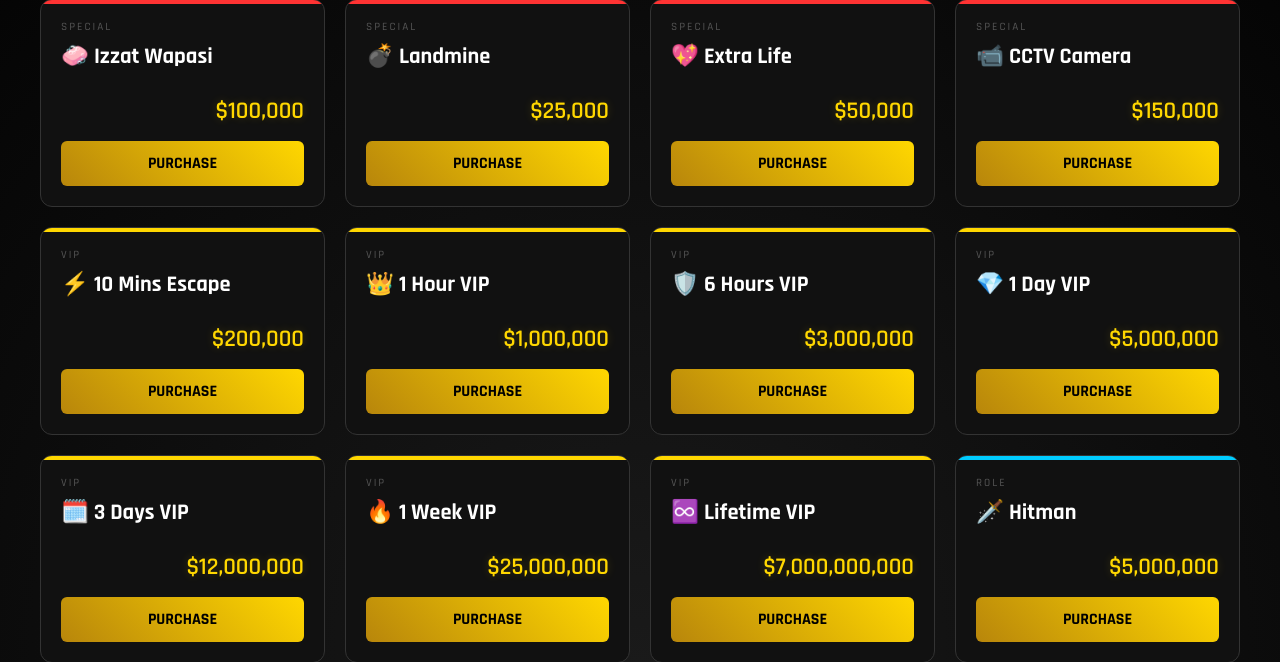
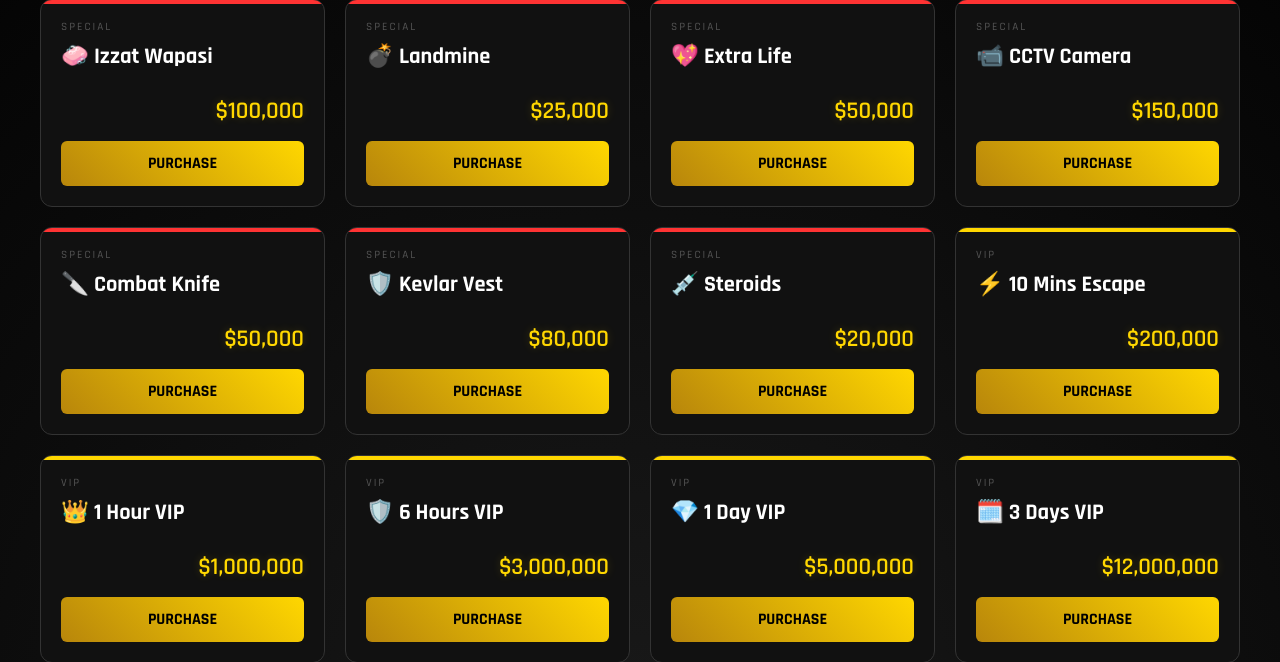
Before and after one commit to playpasscanada-ctrl/Testingbot, a Flask app: page / in a window 1280 px wide. Shown: the part 264-926 px from the top of the page. Run offline with Flask 3, Linux system fonts and the light colour scheme; parts of the project's set-up code (start-up, migrations or seed data) failed here and were passed over; some libraries are stand-ins or nearby versions.

Commit message:
Update index.html

```diff
--- a/templates/index.html
+++ b/templates/index.html
@@ -224,6 +224,11 @@
             {id: 'life', name: '💖 Extra Life', price: 50000, type: 'special'},
             {id: 'cctv', name: '📹 CCTV Camera', price: 150000, type: 'special'},
 
+            // Fight club section
+            {id: 'knife', name: '🔪 Combat Knife', price: 50000, type: 'special'},
+            {id: 'armor', name: '🛡️ Kevlar Vest', price: 80000, "type": "special"},
+            {id: 'steroids', name: '💉 Steroids', price: 20000, "type": "special"},
+
             // VIP
             {id: 'vip_10m', name: '⚡ 10 Mins Escape', price: 200000, type: 'vip'},
             {id: 'vip_1h', name: '👑 1 Hour VIP', price: 1000000, type: 'vip'},
```
